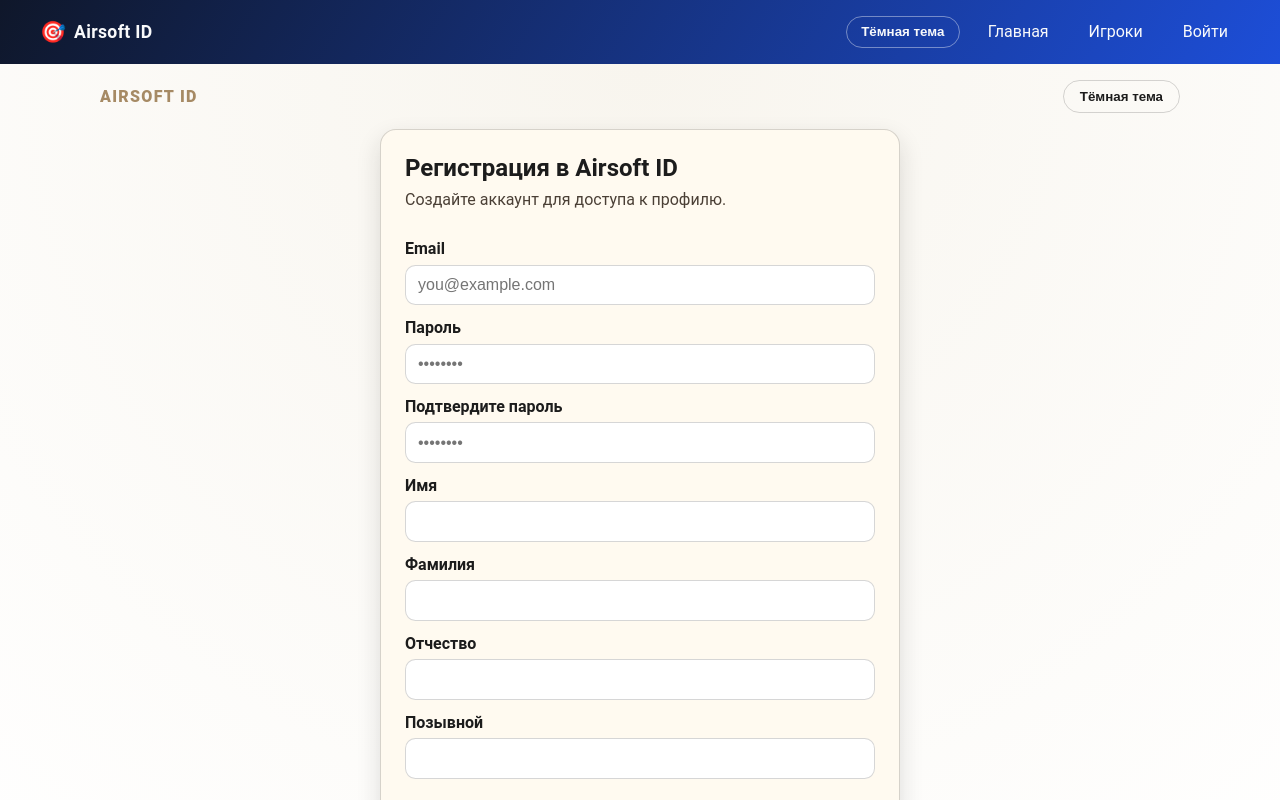
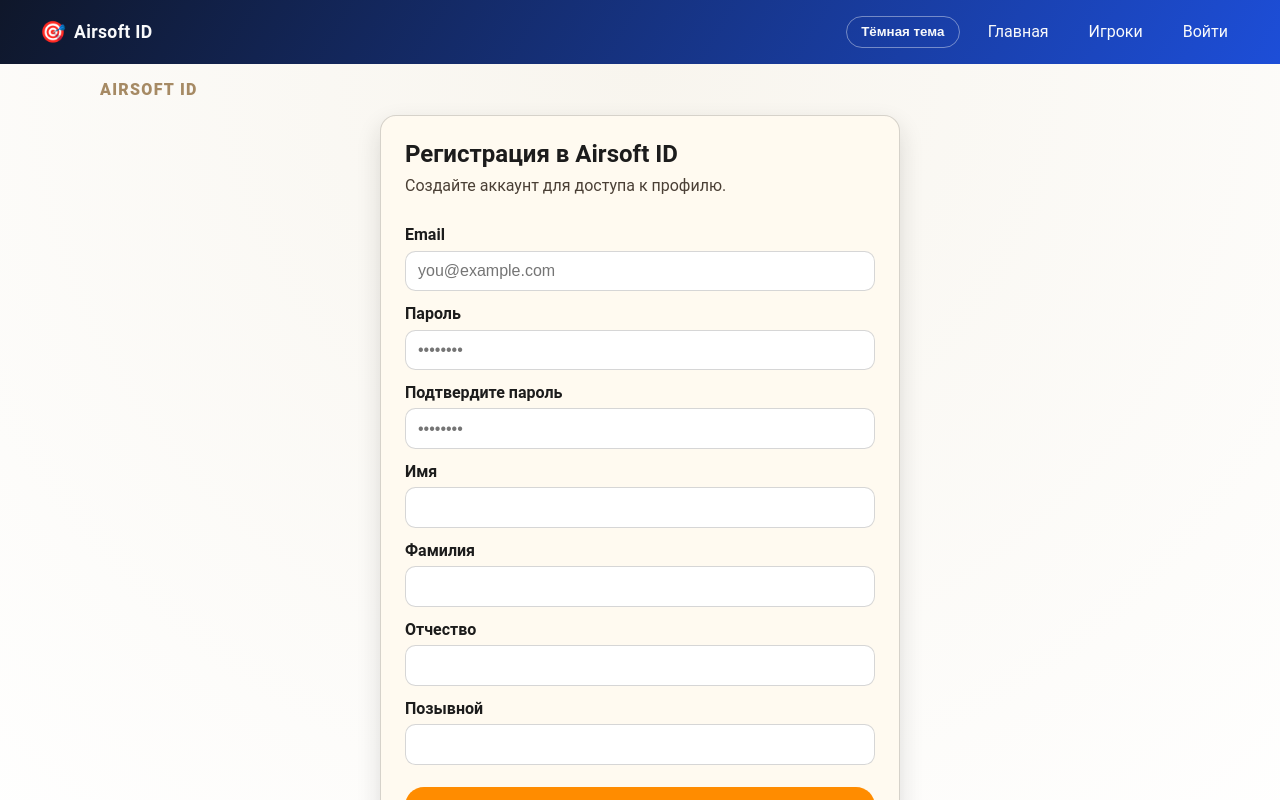
Before and after one commit to Red-Cat-Fat/Airsoft-Id, an Angular app in the folder frontend/: page /register in a window 1280 px wide. Shown: the top 800 px of the page. Built offline with nearby package versions, Linux system fonts and the light colour scheme.

Commit message:
Fix auth pages theme switching via global header toggle

```diff
--- a/frontend/src/app/features/auth/pages/login/login-page.component.html
+++ b/frontend/src/app/features/auth/pages/login/login-page.component.html
@@ -1,9 +1,6 @@
-<main class="login-page" [class.theme-light]="theme() === 'light'" [class.theme-dark]="theme() === 'dark'">
+<main class="login-page">
   <header class="login-page__header">
     <a routerLink="/" class="brand">Airsoft ID</a>
-    <button type="button" class="theme-toggle" (click)="toggleTheme()">
-      {{ theme() === 'light' ? 'Тёмная тема' : 'Светлая тема' }}
-    </button>
   </header>
 
   <section class="login-card">
--- a/frontend/src/app/features/auth/pages/login/login-page.component.scss
+++ b/frontend/src/app/features/auth/pages/login/login-page.component.scss
@@ -25,7 +25,7 @@
   color: var(--text-main);
 }
 
-.login-page.theme-dark {
+.theme-dark .login-page {
   --bg: #121212;
   --bg-soft: #1a1a1a;
   --surface: #222222;
@@ -51,21 +51,6 @@
   font-weight: 800;
   letter-spacing: 0.08em;
   text-transform: uppercase;
-}
-
-.theme-toggle {
-  border: 1px solid var(--border);
-  background: transparent;
-  color: var(--text-main);
-  border-radius: 999px;
-  padding: 0.5rem 1rem;
-  font-weight: 600;
-  cursor: pointer;
-}
-
-.theme-toggle:hover {
-  border-color: var(--amber);
-  color: var(--amber);
 }
 
 .login-card {
--- a/frontend/src/app/features/auth/pages/login/login-page.component.ts
+++ b/frontend/src/app/features/auth/pages/login/login-page.component.ts
@@ -4,8 +4,6 @@ import { Component, computed, inject, signal } from '@angular/core';
 import { FormBuilder, ReactiveFormsModule, Validators } from '@angular/forms';
 import { Router, RouterLink } from '@angular/router';
 import { AuthService } from '../../../../core/services/auth.service';
-
-type ThemeMode = 'light' | 'dark';
 
 @Component({
   selector: 'app-login-page',
@@ -21,7 +19,6 @@ export class LoginPageComponent {
 
   protected readonly isSubmitting = signal(false);
   protected readonly apiError = signal<string | null>(null);
-  protected readonly theme = signal<ThemeMode>('light');
 
   protected readonly loginForm = this.fb.group({
     email: ['', [Validators.required, Validators.email]],
@@ -34,10 +31,6 @@ export class LoginPageComponent {
   protected readonly isFormInvalid = computed(
     () => this.loginForm.invalid || this.isSubmitting()
   );
-
-  protected toggleTheme(): void {
-    this.theme.set(this.theme() === 'light' ? 'dark' : 'light');
-  }
 
   protected submit(): void {
     if (this.loginForm.invalid || this.isSubmitting()) {
--- a/frontend/src/app/features/auth/pages/register/register-page.component.html
+++ b/frontend/src/app/features/auth/pages/register/register-page.component.html
@@ -1,9 +1,6 @@
-<main class="register-page" [class.theme-light]="theme() === 'light'" [class.theme-dark]="theme() === 'dark'">
+<main class="register-page">
   <header class="register-page__header">
     <a routerLink="/" class="brand">Airsoft ID</a>
-    <button type="button" class="theme-toggle" (click)="toggleTheme()">
-      {{ theme() === 'light' ? 'Тёмная тема' : 'Светлая тема' }}
-    </button>
   </header>
 
   <section class="register-card">
--- a/frontend/src/app/features/auth/pages/register/register-page.component.scss
+++ b/frontend/src/app/features/auth/pages/register/register-page.component.scss
@@ -25,7 +25,7 @@
   color: var(--text-main);
 }
 
-.register-page.theme-dark {
+.theme-dark .register-page {
   --bg: #121212;
   --bg-soft: #1a1a1a;
   --surface: #222222;
@@ -51,21 +51,6 @@
   font-weight: 800;
   letter-spacing: 0.08em;
   text-transform: uppercase;
-}
-
-.theme-toggle {
-  border: 1px solid var(--border);
-  background: transparent;
-  color: var(--text-main);
-  border-radius: 999px;
-  padding: 0.5rem 1rem;
-  font-weight: 600;
-  cursor: pointer;
-}
-
-.theme-toggle:hover {
-  border-color: var(--amber);
-  color: var(--amber);
 }
 
 .register-card {
--- a/frontend/src/app/features/auth/pages/register/register-page.component.ts
+++ b/frontend/src/app/features/auth/pages/register/register-page.component.ts
@@ -5,7 +5,6 @@ import { AbstractControl, FormBuilder, ReactiveFormsModule, ValidationErrors, Va
 import { Router, RouterLink } from '@angular/router';
 import { AuthService } from '../../../../core/services/auth.service';
 
-type ThemeMode = 'light' | 'dark';
 
 const passwordMatchValidator: ValidatorFn = (group: AbstractControl): ValidationErrors | null => {
   const password = group.get('password')?.value;
@@ -32,7 +31,6 @@ export class RegisterPageComponent {
 
   protected readonly isSubmitting = signal(false);
   protected readonly apiError = signal<string | null>(null);
-  protected readonly theme = signal<ThemeMode>('light');
 
   protected readonly registerForm = this.fb.group({
     email: ['', [Validators.required, Validators.email]],
@@ -50,10 +48,6 @@ export class RegisterPageComponent {
   protected readonly firstNameControl = this.registerForm.controls.firstName;
   protected readonly lastNameControl = this.registerForm.controls.lastName;
   protected readonly callsignControl = this.registerForm.controls.callsign;
-
-  protected toggleTheme(): void {
-    this.theme.set(this.theme() === 'light' ? 'dark' : 'light');
-  }
 
   protected submit(): void {
     if (this.registerForm.invalid || this.isSubmitting()) {
```
